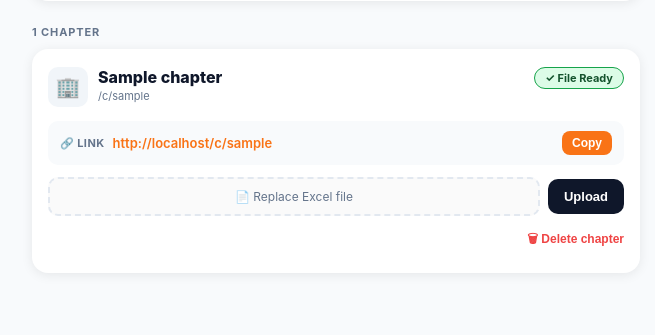
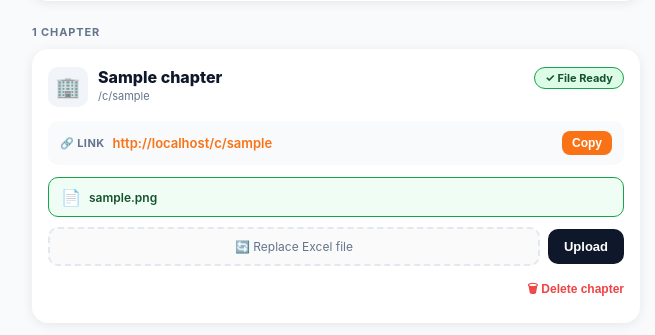
Before and after one commit to keyline/scorecard26, a Flask app: page /admin in a window 1280 px wide. Shown: the part 196-531 px from the top of the page, without its empty margins (304-959 px from the left). Run offline with Flask 3, Linux system fonts and the light colour scheme; tables that the repository leaves empty hold one stand-in row (values such as "Sample post").

Commit message:
Rename uploads to chaptername_datetime, delete old file on re-upload, show filename in admin
Co-Authored-By: Claude Sonnet 4.6 <noreply@anthropic.com>

```diff
--- a/app.py
+++ b/app.py
@@ -2,6 +2,7 @@ import re
 import os
 import sqlite3
 import uuid
+from datetime import datetime
 from pathlib import Path
 from flask import Flask, render_template, jsonify, request, redirect
 from werkzeug.utils import secure_filename
@@ -238,7 +239,18 @@ def admin_create():
 def admin_upload(chapter_id):
     f = request.files.get("excel")
     if f and f.filename.endswith(".xlsx"):
-        filename = secure_filename(f"{chapter_id}_{f.filename}")
+        with get_db() as conn:
+            row = conn.execute("SELECT name, filename FROM chapters WHERE id=?", (chapter_id,)).fetchone()
+        # Delete old file if exists
+        if row and row["filename"]:
+            old = CHAPTERS_DIR / row["filename"]
+            if old.exists():
+                old.unlink()
+        # Build new filename: chaptername_YYYYMMDD_HHMMSS.xlsx
+        chapter_name = row["name"] if row else str(chapter_id)
+        safe_name = re.sub(r'[^a-z0-9]+', '_', chapter_name.lower()).strip('_')
+        timestamp = datetime.now().strftime("%Y%m%d_%H%M%S")
+        filename = f"{safe_name}_{timestamp}.xlsx"
         f.save(CHAPTERS_DIR / filename)
         with get_db() as conn:
             conn.execute("UPDATE chapters SET filename=? WHERE id=?", (filename, chapter_id))
--- a/templates/admin.html
+++ b/templates/admin.html
@@ -75,6 +75,12 @@ body{background:var(--bg);color:var(--text);
 .copy-btn{padding:5px 10px;border-radius:8px;background:var(--accent);
   color:#fff;font-size:12px;font-weight:600;border:none;cursor:pointer;
   white-space:nowrap;flex-shrink:0;}
+
+/* Connected file */
+.file-info-row{display:flex;align-items:center;gap:8px;background:#f0fdf4;
+  border:1.5px solid var(--green);border-radius:10px;padding:9px 12px;margin-bottom:10px;}
+.file-info-icon{font-size:16px;flex-shrink:0;}
+.file-info-name{font-size:12px;font-weight:600;color:#14532d;word-break:break-all;}
 
 /* Upload row */
 .upload-row{display:flex;gap:8px;align-items:center;flex-wrap:wrap;}
@@ -155,13 +161,21 @@ body{background:var(--bg);color:var(--text);
       <button class="copy-btn" onclick="copyLink('{{ link }}', this)">Copy</button>
     </div>
 
+    <!-- Connected file -->
+    {% if ch.filename %}
+    <div class="file-info-row">
+      <span class="file-info-icon">📄</span>
+      <span class="file-info-name">{{ ch.filename }}</span>
+    </div>
+    {% endif %}
+
     <!-- Upload Excel -->
     <form method="POST" action="/admin/upload/{{ ch.id }}" enctype="multipart/form-data">
       <div class="upload-row">
         <label class="file-label" id="label-{{ ch.id }}">
           <input type="file" name="excel" accept=".xlsx"
             onchange="updateLabel(this, {{ ch.id }})"/>
-          {% if ch.filename %}📄 Replace Excel file{% else %}📂 Upload Excel file (.xlsx){% endif %}
+          {% if ch.filename %}🔄 Replace Excel file{% else %}📂 Upload Excel file (.xlsx){% endif %}
         </label>
         <button class="btn-upload" type="submit">Upload</button>
       </div>
```
